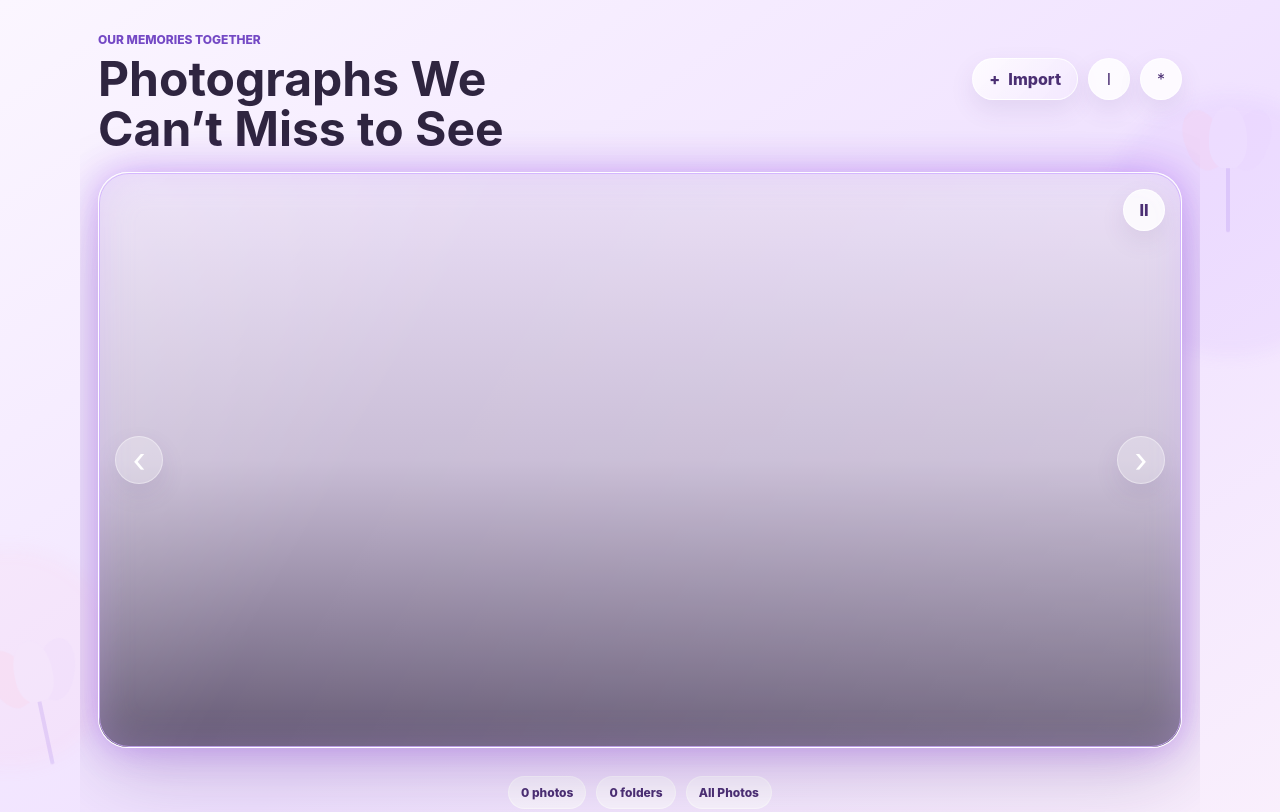
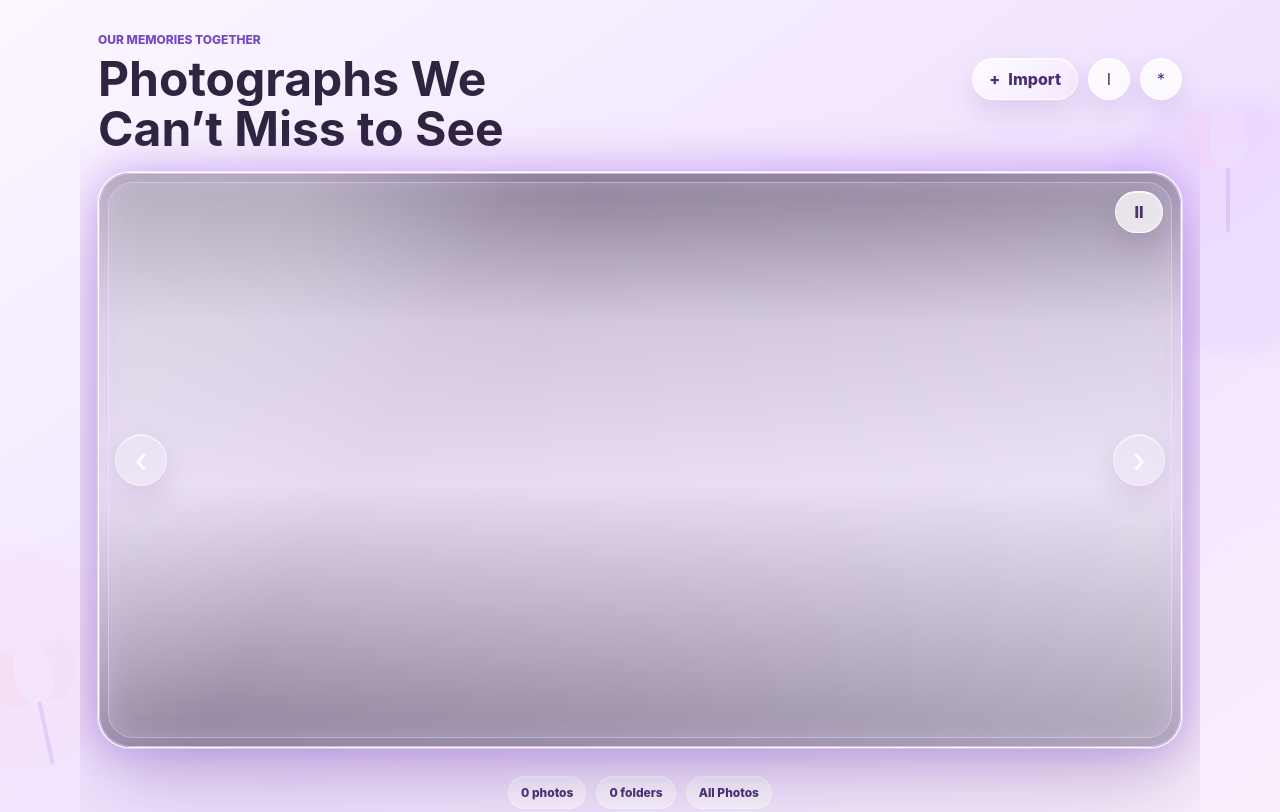
Before and after one commit to plumzy/memories, a website: page index.html in a window 1280 px wide. Shown: the top 812 px of the page. Drawn offline with Linux system fonts and the light colour scheme; no server answers.

Commit message:
Load carousel polish styles

```diff
--- a/upload-recovery.css
+++ b/upload-recovery.css
@@ -1,3 +1,5 @@
+@import url("/carousel-polish.css");
+
 .upload-drop {
   text-align: left;
 }
```
